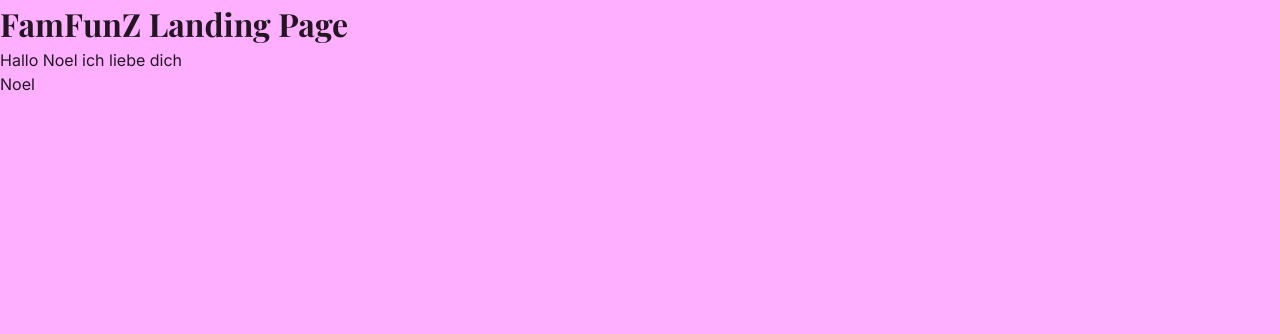
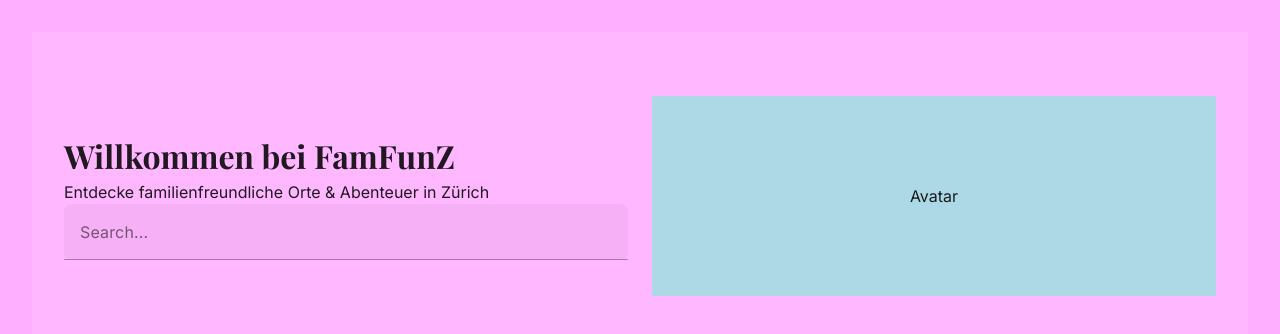
Before and after one commit to wojtek-strzyzowski/FamFunZ_new, a Vue app in the folder frontend/: page / in a window 1280 px wide. Shown: the top 334 px of the page. Built offline with nearby package versions, Linux system fonts and the light colour scheme.

Commit message:
feat(frontend): setup DefaultLayout and HeroSection scaffold

```diff
--- a/frontend/src/App.vue
+++ b/frontend/src/App.vue
@@ -1,11 +1,14 @@
+<template>
+  <v-app>
+    <v-main>
+      <router-view />
+    </v-main>
+  </v-app>
+</template>
+
 <script setup>
-import DefaultLayout from './layouts/DefaultLayout.vue'
 </script>
 
-<template>
-  <DefaultLayout />
-</template>
-
 <style>
-/* Keine scoped Styles hier – alles kommt über global.scss */
+/* global.scss sorgt für Gradient und Fonts */
 </style>
--- /dev/null
+++ b/frontend/src/components/hero/HeroSection.vue
@@ -0,0 +1,30 @@
+<template>
+  <v-container class="hero-section" fluid>
+    <v-row align="center" justify="space-between">
+      <v-col cols="12" md="6" class="hero-text">
+        <h1>Willkommen bei FamFunZ</h1>
+        <p>Entdecke familienfreundliche Orte & Abenteuer in Zürich</p>
+        <v-text-field label="Search..." outlined dense hide-details /> <!-- Suchleiste muss noch sichtbar gemacht werden -->
+      </v-col>
+      <v-col cols="12" md="6" class="hero-image">
+        <div style="width:100%;height:200px;background:lightblue;text-align:center;line-height:200px;">Avatar</div>
+      </v-col>
+    </v-row>
+  </v-container>
+</template>
+
+<script setup>
+</script>
+
+<style scoped>
+.hero-section {
+  padding: 4rem 2rem;
+  background-color: rgba(255, 255, 255, 0.1); /* Test sichtbar */
+}
+.hero-text h1 {
+  font-family: 'Playfair Display', serif;
+}
+.hero-text p {
+  font-family: 'Inter', sans-serif;
+}
+</style>
--- a/frontend/src/layouts/DefaultLayout.vue
+++ b/frontend/src/layouts/DefaultLayout.vue
@@ -1,11 +1,17 @@
 <template>
-  <v-app>
-    <v-main>
-      <router-view />
-    </v-main>
-  </v-app>
+  <div class="default-layout">
+    <slot />
+  </div>
 </template>
 
-<style>
+<script setup>
+</script>
 
+<style scoped>
+.default-layout {
+  min-height: 100vh;  /* sorgt dafür, dass Content sichtbar ist */
+  display: flex;
+  flex-direction: column;
+  padding: 2rem;
+}
 </style>
--- a/frontend/src/pages/LandingPage.vue
+++ b/frontend/src/pages/LandingPage.vue
@@ -1,13 +1,14 @@
 <script setup>
+  import DefaultLayout from '../layouts/DefaultLayout.vue';
+  import HeroSection from '../components/hero/HeroSection.vue';
 </script>
 
 
 <template>
-  <div>
-    <h1>FamFunZ Landing Page</h1>
-    <p>Hallo Noel ich liebe dich</p>
-    <button color="primary">Noel</button>
-  </div>
+  <DefaultLayout>
+    <HeroSection />
+    <!-- Später: StatsCards, Latest Adventures, CTA -->
+  </DefaultLayout>
 </template>
 
 
```
Also changed, not shown: frontend/src/components/HelloWorld.vue (deleted, +0 -43 lines), frontend/src/components/cards/AdventureCard.vue (added), frontend/src/components/cards/StatCard.vue (added), frontend/src/components/cta/JoinComunityCard.vue (added), frontend/src/components/ui/Button.vue (added), frontend/src/components/ui/Input.vue (added).
